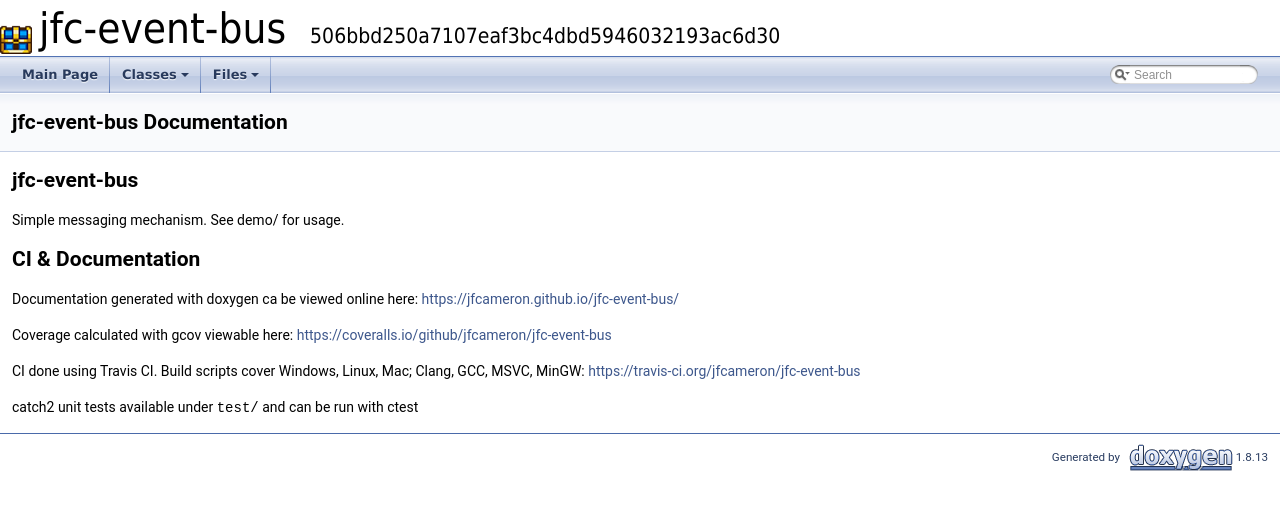
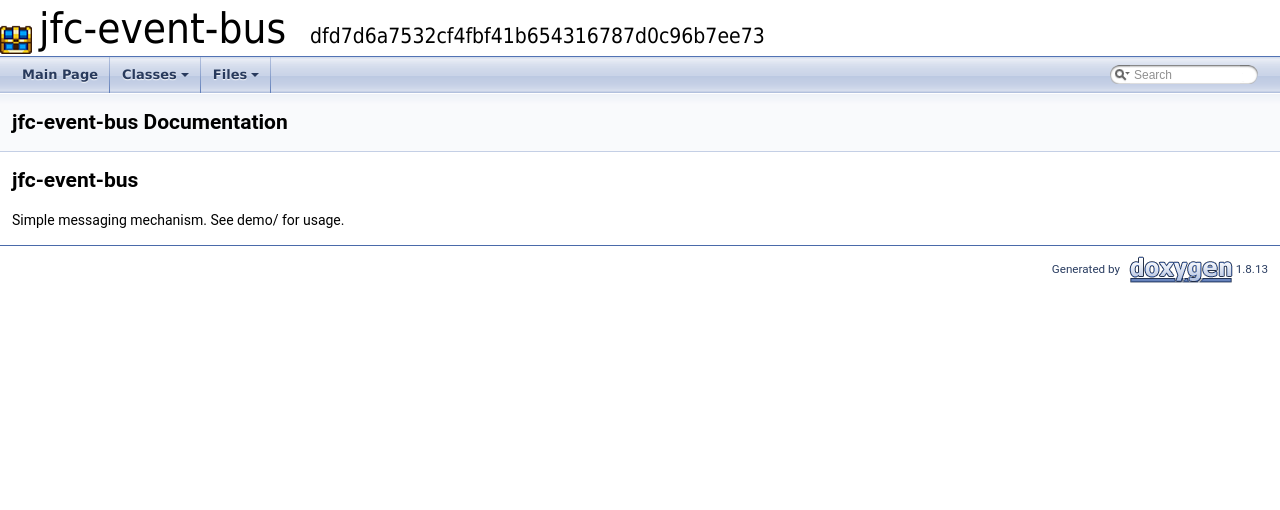
Before and after one commit to jfcameron/jfc-event-bus, a plain HTML site: page index.html in a window 1280 px wide. Drawn offline with Linux system fonts and the light colour scheme.

Commit message:
updating docs

```diff
--- a/index.html
+++ b/index.html
@@ -23,7 +23,7 @@
   <td id="projectlogo"><img alt="Logo" src="icon.png"/></td>
   <td id="projectalign" style="padding-left: 0.5em;">
    <div id="projectname">jfc-event-bus
-   &#160;<span id="projectnumber">506bbd250a7107eaf3bc4dbd5946032193ac6d30</span>
+   &#160;<span id="projectnumber">dfd7d6a7532cf4fbf41b654316787d0c96b7ee73</span>
    </div>
   </td>
  </tr>
@@ -66,12 +66,7 @@ $(function() {
 <div class="contents">
 <div class="textblock"><p><a href="https://travis-ci.org/jfcameron/jfc-event-bus"></a> <a href="https://coveralls.io/github/jfcameron/jfc-event-bus?branch=master"></a> <a href="https://jfcameron.github.io/jfc-event-bus/"></a></p>
 <h2>jfc-event-bus</h2>
-<p>Simple messaging mechanism. See demo/ for usage.</p>
-<h2>CI &amp; Documentation</h2>
-<p>Documentation generated with doxygen ca be viewed online here: <a href="https://jfcameron.github.io/jfc-event-bus/">https://jfcameron.github.io/jfc-event-bus/</a></p>
-<p>Coverage calculated with gcov viewable here: <a href="https://coveralls.io/github/jfcameron/jfc-event-bus">https://coveralls.io/github/jfcameron/jfc-event-bus</a></p>
-<p>CI done using Travis CI. Build scripts cover Windows, Linux, Mac; Clang, GCC, MSVC, MinGW: <a href="https://travis-ci.org/jfcameron/jfc-event-bus">https://travis-ci.org/jfcameron/jfc-event-bus</a></p>
-<p>catch2 unit tests available under <code>test/</code> and can be run with ctest </p>
+<p>Simple messaging mechanism. See demo/ for usage. </p>
 </div></div><!-- contents -->
 <!-- start footer part -->
 <hr class="footer"/><address class="footer"><small>
```
Also changed, not shown: annotated.html (+1 -1 lines), classes.html (+1 -1 lines), classjfc_1_1event__bus-members.html (+1 -1 lines), classjfc_1_1event__bus.html (+1 -1 lines), dir_1408713fc6f8475a4f2246e9802ae6be.html (+1 -1 lines), dir_d44c64559bbebec7f509842c48db8b23.html (+1 -1 lines), event__bus_8h_source.html (+1 -1 lines), files.html (+1 -1 lines), functions.html (+1 -1 lines), functions_func.html (+1 -1 lines), 1 other file.
